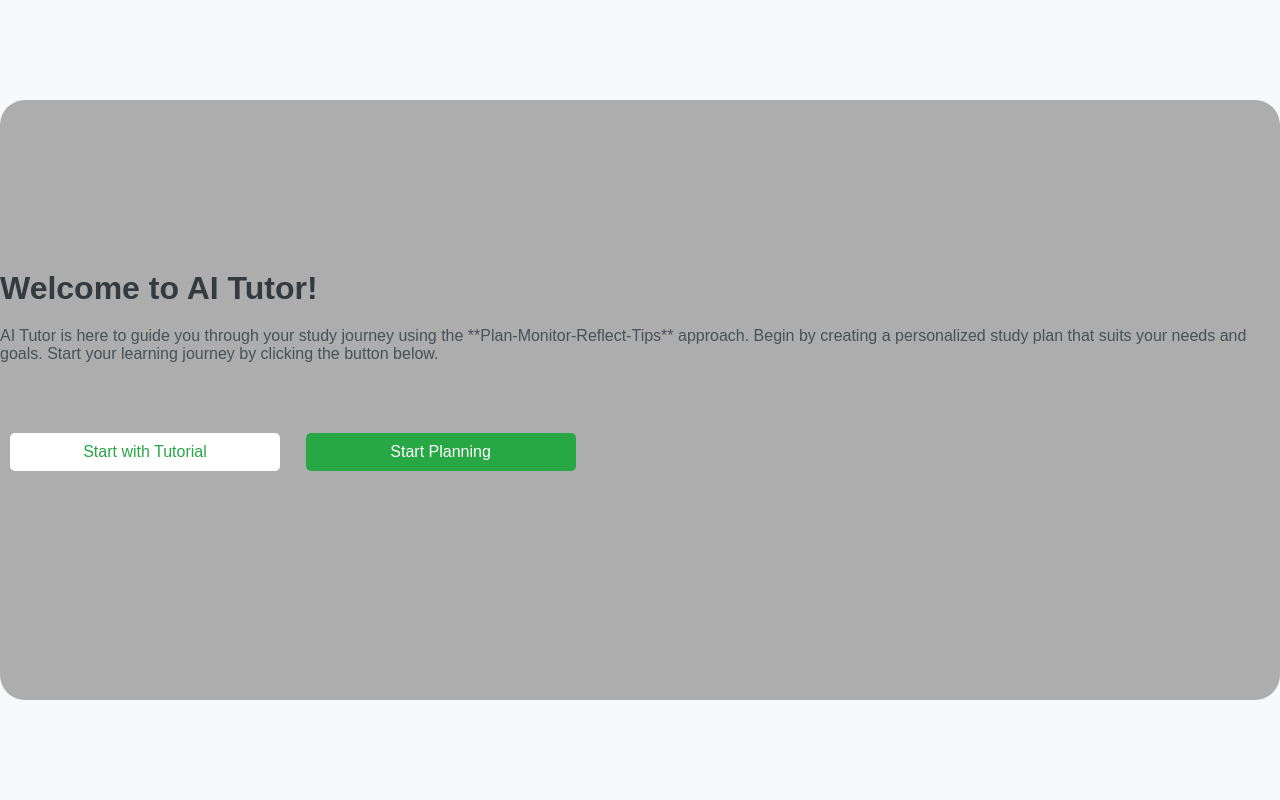
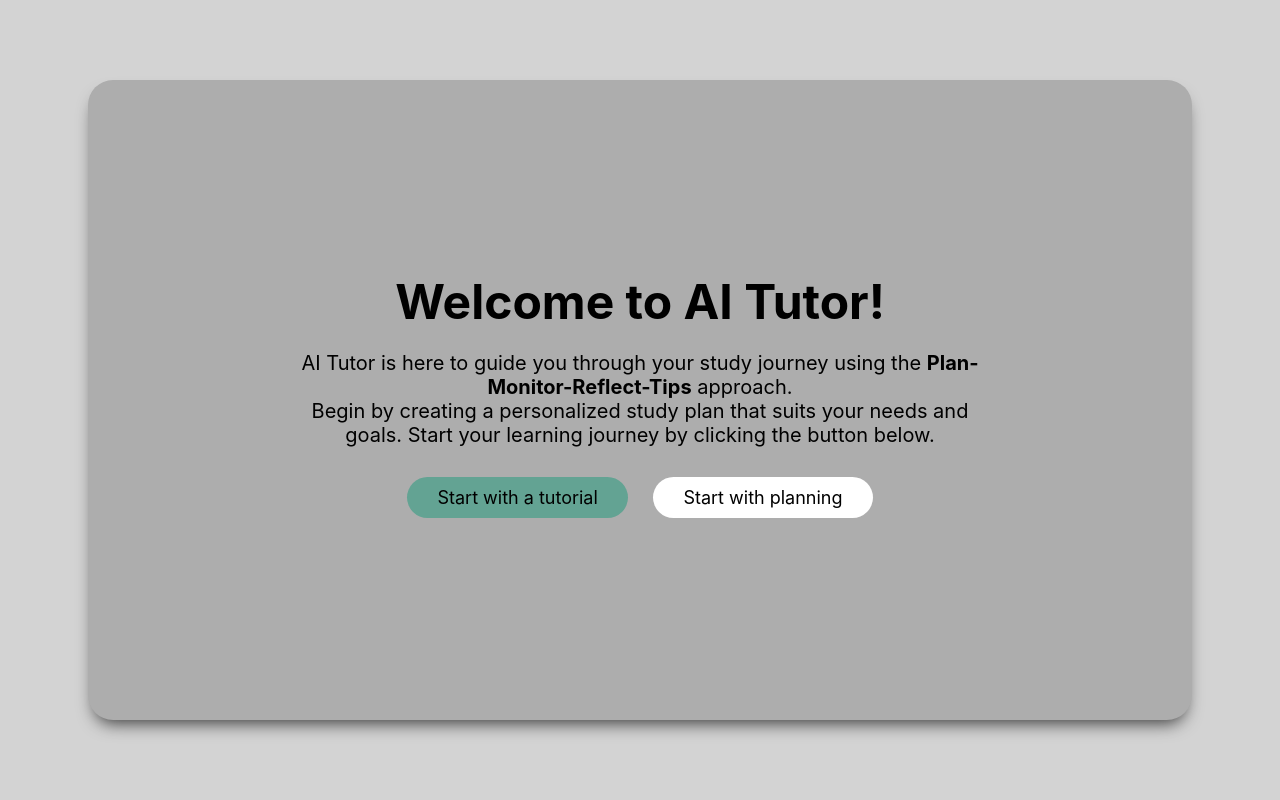
Before and after one commit to naveenkumarkk/ai-tutor, a Flask app: template app/templates/welcome.html in a window 1280 px wide. Run offline with Flask 3, Linux system fonts and the light colour scheme; the template is opened without the code that fills it, so the values that code supplies are empty; some libraries are stand-ins or nearby versions.

Commit message:
markdown formatting, disabled class, welcome styling

```diff
--- a/app/static/css/default.css
+++ b/app/static/css/default.css
@@ -26,6 +26,9 @@
   --button-icon-send-color-hover: #000;
   --button-icon-mail-color: var(--text-color);
   --button-icon-toggle-color: #d9d9d9;
+
+  --button-welcome-background-color: var(--icon-help-background-color-hover);
+  --button-welcome-background-color-hover: var(--icon-help-background-color);
 
   --message-background-color: rgba(186, 186, 186, 0.5);
   --border-color: #999999;
@@ -456,9 +489,12 @@
   height: 75%;
   align-self: center;
   justify-content: center;
+  -webkit-box-shadow: 0px 10px 17px -7px rgba(0, 0, 0, 0.75);
+  -moz-box-shadow: 0px 10px 17px -7px rgba(0, 0, 0, 0.75);
+  box-shadow: 0px 10px 17px -7px rgba(0, 0, 0, 0.75);
 
   & h1 {
-    margin: 60px 0px 50px 0px;
+    text-align: center;
   }
 
   & form {
@@ -642,63 +678,6 @@
   }
 }
 
-body {
-  font-family: Arial, sans-serif;
-  margin: 0;
-  padding: 0;
-  display: flex;
-  align-items: center;
-  justify-content: center;
-  height: 100vh;
-  background-color: #f8f9fa;
-}
-
-.welcome-container {
-  text-align: center;
-  max-width: 600px;
-  background: white;
-  padding: 20px;
-  box-shadow: 0 4px 6px rgba(0, 0, 0, 0.1);
-  border-radius: 8px;
-}
-
-.welcome-section h1 {
-  font-size: 2rem;
-  color: #343a40;
-}
-
-.welcome-section p {
-  font-size: 1rem;
-  color: #495057;
-  margin: 20px 0;
-}
-
-.welcome-start-button {
-  background-color: #28a745;
-  color: white;
-  border: none;
-  padding: 10px 20px;
-  font-size: 1rem;
-  cursor: pointer;
-  border-radius: 5px;
-  transition: background-color 0.3s;
-}
-
-.welcome-tutorial-button {
-  background-color: white;
-  color: #28a745;
-  border: none;
-  padding: 10px 20px;
-  font-size: 1rem;
-  cursor: pointer;
-  border-radius: 5px;
-  transition: background-color 0.3s;
-}
-
-.welcome-start-button:hover {
-  background-color: #218838;
-}
-
 input#darkmode-toggle {
   width: 0;
   height: 0;
@@ -727,6 +706,62 @@
   &:active:after {
     width: 120px;
   }
+}
+
+/* Welcome Styles */
+.welcome-container {
+  display: flex;
+  width: 80%;
+  background-color: var(--secondary-background-color);
+  align-items: center;
+  flex-direction: column;
+  border-radius: 25px;
+  height: 75%;
+  align-self: center;
+  justify-content: center;
+  -webkit-box-shadow: 0px 10px 17px -7px rgba(0, 0, 0, 0.75);
+  -moz-box-shadow: 0px 10px 17px -7px rgba(0, 0, 0, 0.75);
+  box-shadow: 0px 10px 17px -7px rgba(0, 0, 0, 0.75);
+  text-align: center;
+  padding: 20px 40px;
+
+  & button p {
+    margin-top: 0px;
+    margin-bottom: 0px;
+  }
+
+  & button {
+    font-size: 18px;
+    padding-left: 30px;
+    padding-right: 30px;
+  }
+
+  & p {
+    max-width: 70%;
+  }
+}
+
+.welcome-start-button {
+  background-color: #fff;
+}
+
+.welcome-tutorial-button {
+  background-color: var(--button-welcome-background-color);
+}
+
+.welcome-start-button:hover {
+  background-color: var(--button-background-color-hover);
+}
+
+.welcome-tutorial-button:hover {
+  background-color: var(--button-welcome-background-color-hover);
+  color: #fff;
+}
+
+.button-content {
+  display: flex;
+  align-items: center;
+  height: fit-content;
 }
 
 /* Mobile devices (max-width: 600px) */
--- a/app/templates/login.html
+++ b/app/templates/login.html
@@ -12,7 +12,7 @@
     <div class="container">
         <div class="filler"></div>
         <div class="login container">
-            <h1>Welcome to AI-Tutor</h1>
+            <h1>Welcome to </br> AI-Tutor</h1>
             </form>
             <!-- Google Login Button -->
             <button onclick="window.location.href='/google/login'" style="display: flex; align-items: center; padding: 10px; border: 1px solid #4285F4; background-color: white; border-radius: 5px; cursor: pointer;">
--- a/app/templates/welcome.html
+++ b/app/templates/welcome.html
@@ -11,22 +11,28 @@
 </head>
 
 <body>
-    <div class="login container">
+    <div class="container">
         <div class="filler"></div>
-        <div class="welcome-section">
+        <div class="welcome-container">
             <h1>Welcome to AI Tutor!</h1>
             <p>
-                AI Tutor is here to guide you through your study journey using the **Plan-Monitor-Reflect-Tips**
-                approach.
+                AI Tutor is here to guide you through your study journey using the
+                <b>Plan-Monitor-Reflect-Tips</b> approach.</br>
                 Begin by creating a personalized study plan that suits your needs and goals.
                 Start your learning journey by clicking the button below.
             </p>
-            <button class="welcome-tutorial-button" onclick="window.location.href='/chatgpt/tips'">
-                Start with Tutorial
-            </button>
-            <button class="welcome-start-button" onclick="window.location.href='/chatgpt/chatscreen'">
-                Start Planning
-            </button>
+            <div class="buttons">
+                <button class="welcome-tutorial-button" onclick="window.location.href='/chatgpt/tips'">
+                    <div class="button-content">
+                        Start with a tutorial
+                    </div>
+                </button>
+                <button class="welcome-start-button" onclick="window.location.href='/chatgpt/chatscreen'">
+                    <div class="button-content">
+                        Start with planning
+                    </div>
+                </button>
+            </div>
         </div>
         <div class="filler"></div>
     </div>
```
Also changed, not shown: other parts of app/static/css/default.css (+33 -3 lines), app/static/js/LoadData.js (+13 -14 lines).
